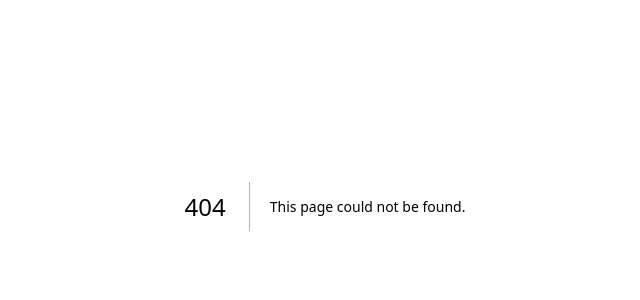
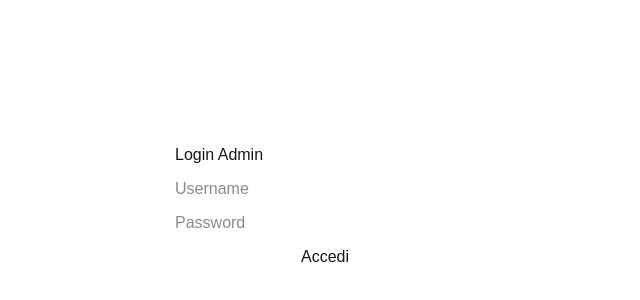
Before and after one commit to pieradifuscodev/ap_rent, a Next.js app: page /admin/login in a window 1280 px wide. Before the commit this address had no page. Shown: the part 194-494 px from the top of the page, without its empty margins (315-955 px from the left). Built offline with nearby package versions, Linux system fonts and the light colour scheme.

Commit message:
login logic

```diff
--- /dev/null
+++ b/app/admin/login/page.tsx
@@ -0,0 +1,53 @@
+"use client";
+
+import { useState } from "react";
+import { useRouter } from "next/navigation";
+
+export default function LoginPage() {
+  const [username, setUsername] = useState("");
+  const [password, setPassword] = useState("");
+  const [error, setError] = useState("");
+  const router = useRouter();
+
+  const handleSubmit = async (e: React.FormEvent) => {
+    e.preventDefault();
+    setError("");
+
+    const res = await fetch("/api/auth/login", {
+      method: "POST",
+      headers: { "Content-Type": "application/json" },
+      body: JSON.stringify({ username, password }),
+    });
+
+    if (res.ok) {
+      router.push("/");
+      router.refresh();
+    } else {
+      setError("Credenziali non valide");
+    }
+  };
+
+  return (
+    <div style={{ display: "flex", justifyContent: "center", alignItems: "center", height: "100vh" }}>
+      <form onSubmit={handleSubmit} style={{ display: "flex", flexDirection: "column", gap: "10px", width: "300px" }}>
+        <h1>Login Admin</h1>
+        {error && <p style={{ color: "red" }}>{error}</p>}
+        <input
+          type="text"
+          placeholder="Username"
+          value={username}
+          onChange={(e) => setUsername(e.target.value)}
+          required
+        />
+        <input
+          type="password"
+          placeholder="Password"
+          value={password}
+          onChange={(e) => setPassword(e.target.value)}
+          required
+        />
+        <button type="submit">Accedi</button>
+      </form>
+    </div>
+  );
+}
--- /dev/null
+++ b/app/api/auth/login/route.ts
@@ -0,0 +1,27 @@
+import { NextResponse } from 'next/server';
+import { serialize } from 'cookie';
+
+export async function POST(request: Request) {
+  const body = await request.json();
+  const { username, password } = body;
+
+  if (
+    username === process.env.ADMIN_USERNAME &&
+    password === process.env.ADMIN_PASSWORD
+  ) {
+    const seralized = serialize('admin_session', 'true', {
+      httpOnly: true,
+      secure: process.env.NODE_VERSION === 'production',
+      sameSite: 'strict',
+      maxAge: 60 * 60 * 24, // 24 ore
+      path: '/',
+    });
+
+    return NextResponse.json({ message: 'Success' }, {
+      status: 200,
+      headers: { 'Set-Cookie': seralized },
+    });
+  }
+
+  return NextResponse.json({ message: 'Unauthorized' }, { status: 401 });
+}
--- /dev/null
+++ b/app/api/auth/logout/route.ts
@@ -0,0 +1,20 @@
+import { NextResponse } from 'next/server';
+import { serialize } from 'cookie';
+
+export async function POST() {
+  const seralized = serialize('admin_session', '', {
+    httpOnly: true,
+    secure: process.env.NODE_ENV === 'production',
+    sameSite: 'strict',
+    maxAge: -1, // Scade immediatamente
+    path: '/',
+  });
+
+  return NextResponse.json(
+    { message: 'Logged out' },
+    {
+      status: 200,
+      headers: { 'Set-Cookie': seralized },
+    }
+  );
+}
--- a/middleware.ts
+++ b/middleware.ts
@@ -3,17 +3,22 @@ import type { NextRequest } from 'next/server';
 
 export function middleware(request: NextRequest) {
   const hostname = request.headers.get('host');
+  const isAuthenticated = request.cookies.get('admin_session');
   const url = request.nextUrl;
 
-  // Se l'utente entra da ap-rent-admin.vercel.app o localhost:3000 con prefisso admin
   if (hostname === 'ap-rent-admin.vercel.app') {
+    // Permetti l'accesso alla pagina di login e all'API di auth
+    if (url.pathname === '/login' || url.pathname.startsWith('/api/auth')) {
+      return NextResponse.rewrite(new URL(`/admin${url.pathname}`, request.url));
+    }
+
+    // Se non autenticato, reindirizza al login
+    if (!isAuthenticated) {
+      return NextResponse.redirect(new URL('/login', request.url));
+    }
+
     return NextResponse.rewrite(new URL(`/admin${url.pathname}`, request.url));
   }
 
-  // Per il dominio principale o localhost
   return NextResponse.rewrite(new URL(`/site${url.pathname}`, request.url));
 }
-
-export const config = {
-  matcher: ['/((?!api|_next/static|_next/image|favicon.ico).*)'],
-};
--- a/package.json
+++ b/package.json
@@ -9,12 +9,14 @@
     "lint": "eslint"
   },
   "dependencies": {
+    "cookie": "^1.1.1",
     "next": "16.2.3",
     "react": "19.2.4",
     "react-dom": "19.2.4"
   },
   "devDependencies": {
     "@tailwindcss/postcss": "^4",
+    "@types/cookie": "^0.6.0",
     "@types/node": "^20",
     "@types/react": "^19",
     "@types/react-dom": "^19",
```
Also changed, not shown: 1 other file (tests, documents, lock files or other folders).
